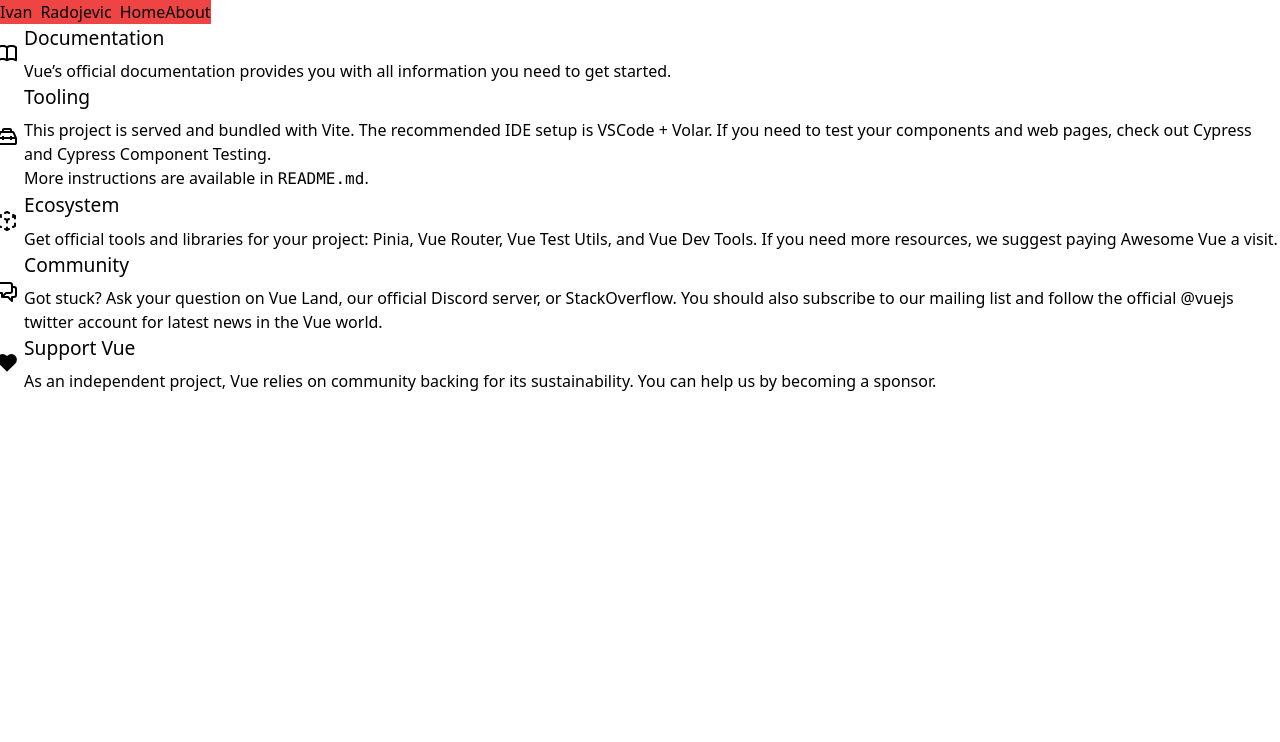
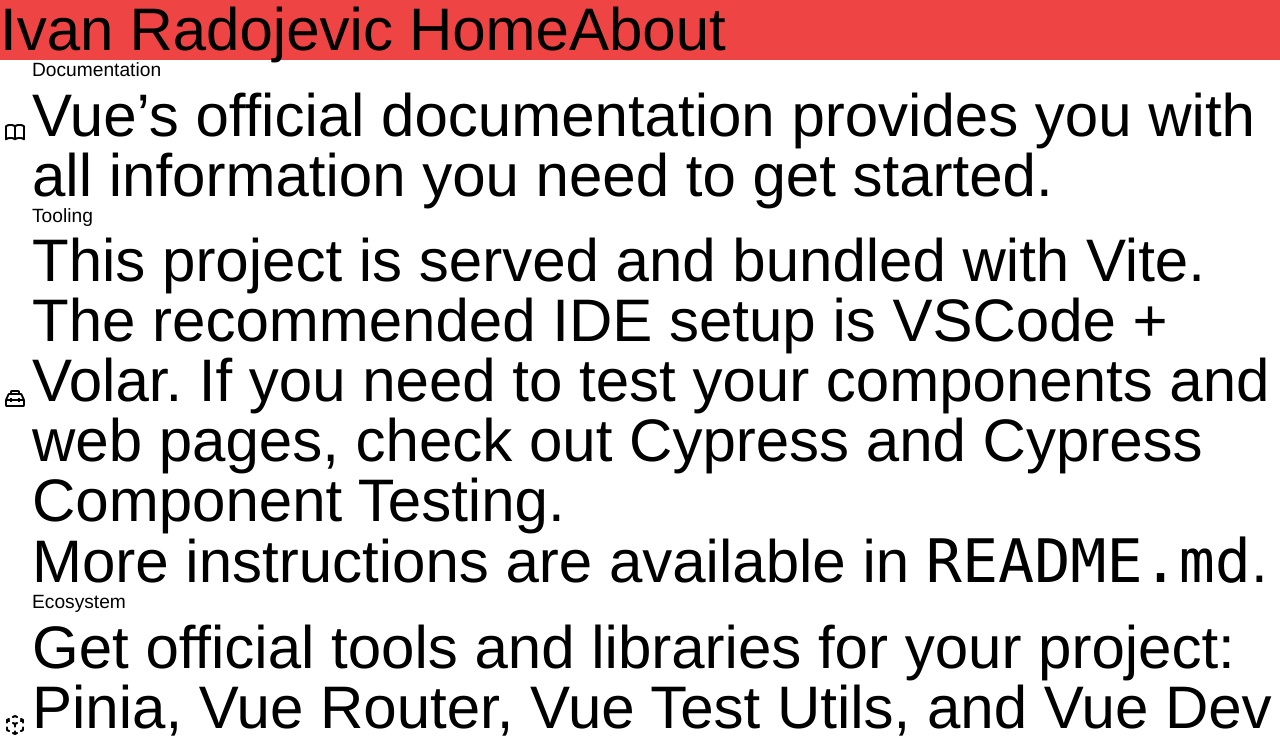
Before and after one commit to ivanradojevic-web-dev/memento, a Vue app: page / in a window 1280 px wide. Shown: the top 742 px of the page. Built offline with nearby package versions, Linux system fonts and the light colour scheme.

Commit message:
added font family

```diff
--- a/index.html
+++ b/index.html
@@ -4,7 +4,11 @@
     <meta charset="UTF-8">
     <link rel="icon" href="/favicon.ico">
     <meta name="viewport" content="width=device-width, initial-scale=1.0">
-    <title>Vite App</title>
+    <title>Ivan Radojevic</title>
+
+    <link rel="preconnect" href="https://fonts.googleapis.com">
+    <link rel="preconnect" href="https://fonts.gstatic.com" crossorigin>
+    <link href="https://fonts.googleapis.com/css2?family=Arimo:wght@400;700&display=swap" rel="stylesheet">
   </head>
   <body>
     <div id="app"></div>
--- a/src/App.vue
+++ b/src/App.vue
@@ -4,9 +4,9 @@
 </script>
 
 <template>
-  <div class="flex flex-wrap space-x-2">
-    <header class="bg-red-500 flex flex-wrap space-x-2">
-      <h1 class="flex flex-wrap space-x-2"><span>Ivan</span><span>Radojevic</span></h1>
+  <div class="font-essential text-essential space-essential">
+    <header class="bg-red-500 flex flex-wrap space-essential">
+      <h1 class="flex flex-wrap space-essential"><span>Ivan</span><span>Radojevic</span></h1>
 
       <!-- <img alt="Vue logo" class="logo" src="@/assets/logo.svg" width="125" height="125" />
       <HelloWorld msg="You did it!" /> -->
--- a/src/assets/main.css
+++ b/src/assets/main.css
@@ -1,3 +1,13 @@
 @tailwind base;
 @tailwind components;
 @tailwind utilities;
+
+@layer components {
+  .text-essential {
+    @apply text-2xl sm:text-3xl md:text-4xl lg:text-5xl xl:text-6xl;
+  }
+
+  .space-essential {
+    @apply space-x-1 md:space-x-2 lg:space-x-4;
+  }
+}
--- a/tailwind.config.js
+++ b/tailwind.config.js
@@ -1,11 +1,12 @@
 /** @type {import('tailwindcss').Config} */
 export default {
-  content: [
-    "./index.html",
-    "./src/**/*.{vue,js,ts}",
-  ],
+  content: ['./index.html', './src/**/*.{vue,js,ts}'],
   theme: {
-    extend: {},
+    extend: {
+      fontFamily: {
+        essential: ['Arimo', 'sans-serif']
+      }
+    }
   },
-  plugins: [],
+  plugins: []
 }
```
